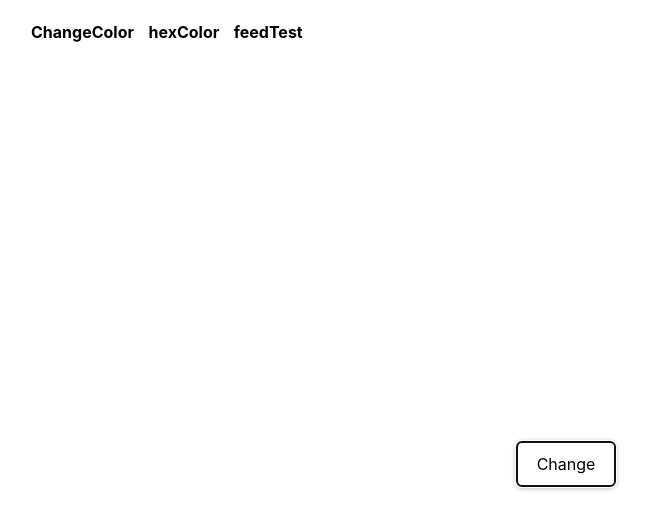
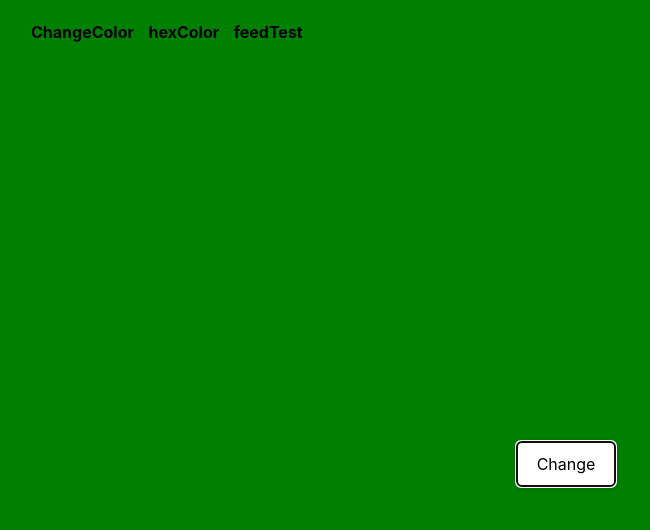
Before and after one commit to Johnhor/Examples, a website: page index.html in a window 1280 px wide. Both pictures are taken after a click on the button "Change". Shown: the whole page, without its empty margins (74-724 px from the left). Drawn offline with nearby package versions, Linux system fonts and the light colour scheme.

Commit message:
update feed

```diff
--- a/global.js
+++ b/global.js
@@ -1,55 +1,55 @@
-// const colors = ['red','blue','orange','yellow','green'];
-// const btn = document.querySelector('.button').addEventListener('click', changeColor = () => {
-// 	let random = Math.floor(Math.random() * colors.length);
-// 	document.body.style.backgroundColor = colors[random];
-// });
+const colors = ['red','blue','orange','yellow','green'];
+const btn = document.querySelector('.button').addEventListener('click', changeColor = () => {
+	let random = Math.floor(Math.random() * colors.length);
+	document.body.style.backgroundColor = colors[random];
+});
 
 
-// const hexColors = [0,1,2,3,4,5,6,7,8,9,'A','B','C','D',
-// 'E','F'];
+const hexColors = [0,1,2,3,4,5,6,7,8,9,'A','B','C','D',
+'E','F'];
 
-// const nextBtn = document.querySelector('.hex-button');
-// const place = document.querySelector('.color-hex');
+const nextBtn = document.querySelector('.hex-button');
+const place = document.querySelector('.color-hex');
 
-// nextBtn.addEventListener('click',changeHex);
-// function changeHex() {
-//   let hex = '#';
-//   for(let i = 0; i < 6; i++){
-//   	 let randomHex = Math.floor(Math.random()*hexColors.length);
-//   	 hex += hexColors[randomHex];
-//   }
-//   document.body.style.backgroundColor = hex;
-//   place.innerHTML = hex;
-// }
+nextBtn.addEventListener('click',changeHex);
+function changeHex() {
+  let hex = '#';
+  for(let i = 0; i < 6; i++){
+  	 let randomHex = Math.floor(Math.random()*hexColors.length);
+  	 hex += hexColors[randomHex];
+  }
+  document.body.style.backgroundColor = hex;
+  place.innerHTML = hex;
+}
 
-// const randomPlace = document.querySelector('.random-place');
-// const arrays = [1,2,3,4,5,6,7,8,9]
-// function random(){
-// 	let b = 'number is: ';
-//   for(let i = 0; i < 5; i++ ){
-//         let a = Math.floor(Math.random()*arrays.length);
-//         b += arrays[a];
-//         console.log(b);
-//   }
-//   randomPlace.innerHTML = b;
-// }
-// random();
+const randomPlace = document.querySelector('.random-place');
+const arrays = [1,2,3,4,5,6,7,8,9]
+function random(){
+	let b = 'number is: ';
+  for(let i = 0; i < 5; i++ ){
+        let a = Math.floor(Math.random()*arrays.length);
+        b += arrays[a];
+        console.log(b);
+  }
+  randomPlace.innerHTML = b;
+}
+random();
 
 
-// const ar = [2,3,4];
-// let total = 0;
-// for(let d of ar){
-// 	 d += 1;
-// 	 total += d;
-// 	 console.log(d);
-// };
+const ar = [2,3,4];
+let total = 0;
+for(let d of ar){
+	 d += 1;
+	 total += d;
+	 console.log(d);
+};
 
 
 
-const btn = document.querySelectorAll('.offer-card__header');
+const button = document.querySelectorAll('.offer-card__header');
 
-for(let i = 0; i < btn.length; i++){
-	btn[i].addEventListener('click', function(){
+for(let i = 0; i < button.length; i++){
+	button[i].addEventListener('click', function(){
 
 	this.classList.toggle("active");
     let content = this.nextElementSibling;
--- a/style.css
+++ b/style.css
@@ -172,7 +172,7 @@ img {
 .offer-card__options {
 	position: relative;
 	display: flex;
-	justify-content: space-between;
+	justify-content: flex-end;
 	flex: 2;
 }
 
@@ -187,6 +187,7 @@ img {
 }
 .offer-card__option {
 	padding: 0 20px;
+	position: relative;
 }
 .offer-card__toggle {
 	border: none;
```
